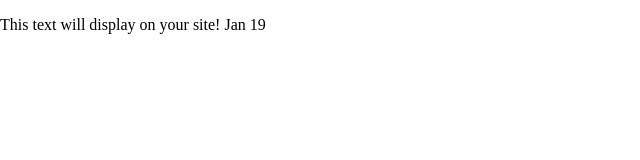
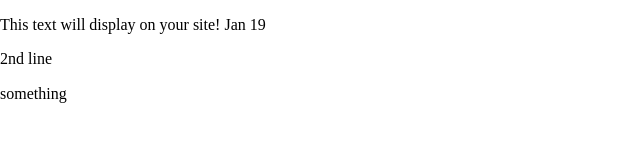
Before and after one commit to janaiturner/create-829, a plain HTML site: page index.html in a window 1280 px wide. Shown: the whole page, without its empty margins (0-640 px from the left). Drawn offline with Linux system fonts and the light colour scheme.

Commit message:
Update index.html

```diff
--- a/index.html
+++ b/index.html
@@ -25,7 +25,9 @@
 <body>
   <!-- Place your site's HTML here -->
   <p>This text will display on your site! Jan 19</p>
+  <p>2nd line</p>
+    <p>something</p>
+  <!-- note test -->
   <script src="js/main.js"></script>
 </body>
-
 </html>
```
